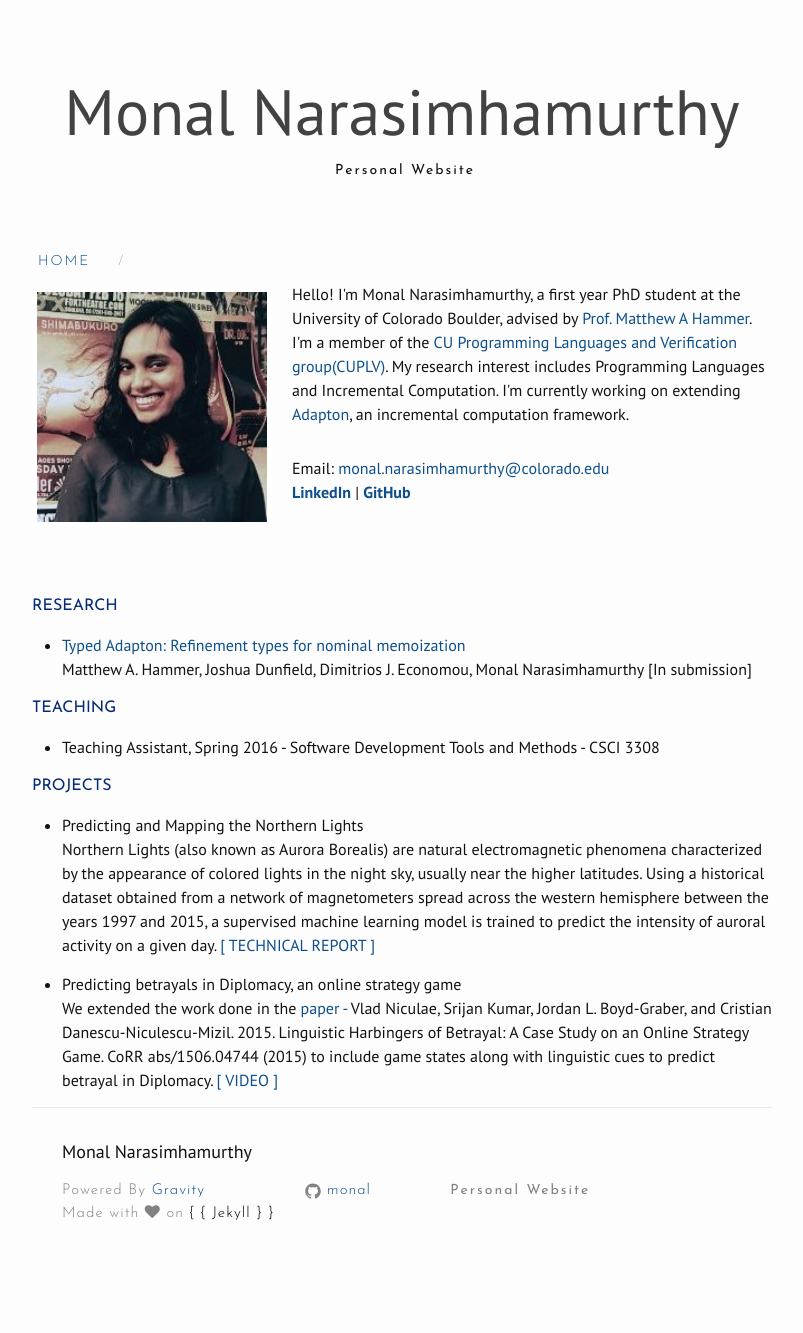
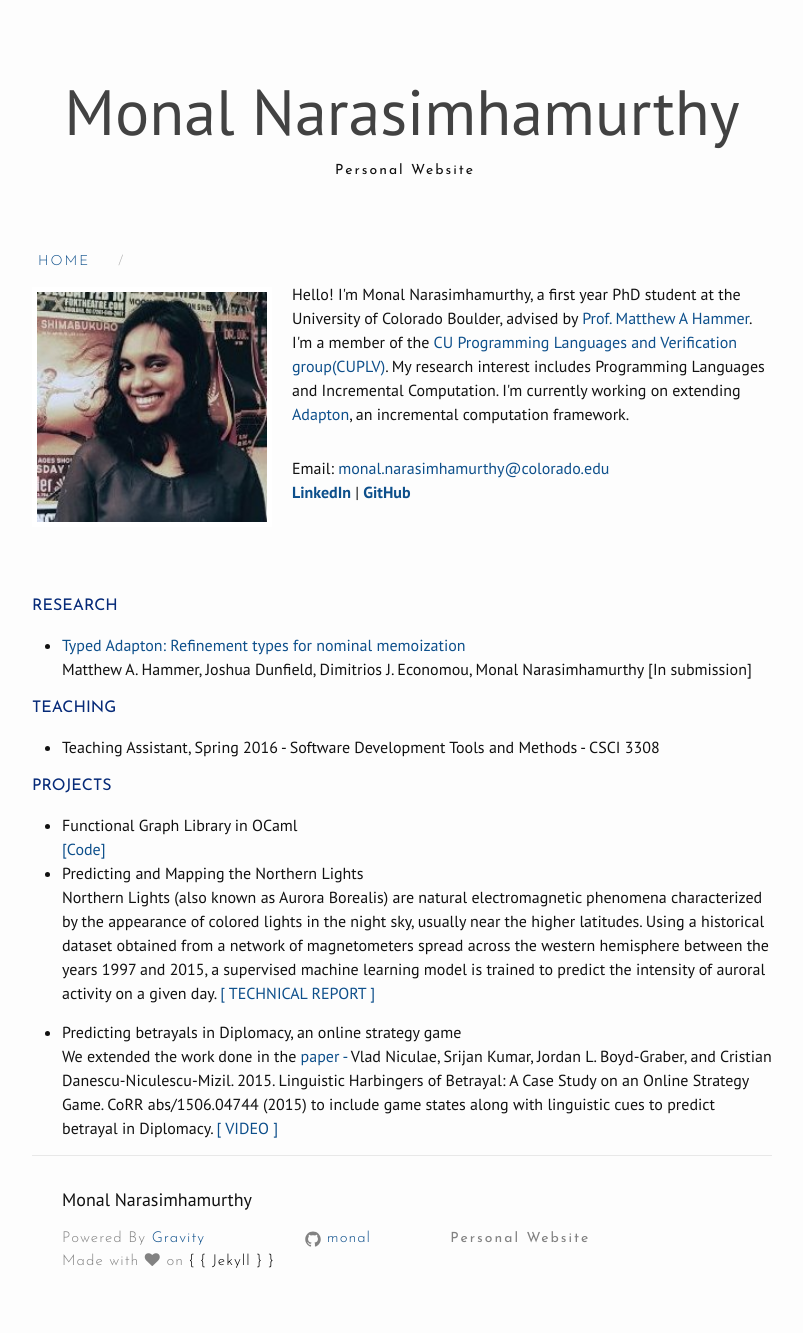
Before and after one commit to monal/monal.github.io, a Jekyll site: the page built from index.html, in a window 1280 px wide. Shown: the whole page, without its empty margins (238-1041 px from the left). Built offline with Jekyll 4.4.1, drawn with Linux system fonts in a browser that asks for light colours; nearby versions of some CDN libraries; before the commit the page ends 1285 px from its top, so only the background shows below that.

Commit message:
Add lines

```diff
--- a/index.html
+++ b/index.html
@@ -27,6 +27,8 @@ layout: default
 <div>
 <h4 style="margin-top: 15px; color:#062A78; font-family: 'Josefin Sans';">PROJECTS</h4>
 <ul>
+  <li style="">Functional Graph Library in OCaml</li>
+  <a href="https://github.com/monal/ocaml-fgl">[Code]</a>
   <li style="">Predicting and Mapping the Northern Lights</li>
   <p>Northern Lights (also known as Aurora Borealis) are natural electromagnetic phenomena characterized by
   the appearance of colored lights in the night sky, usually near the higher latitudes.
```
